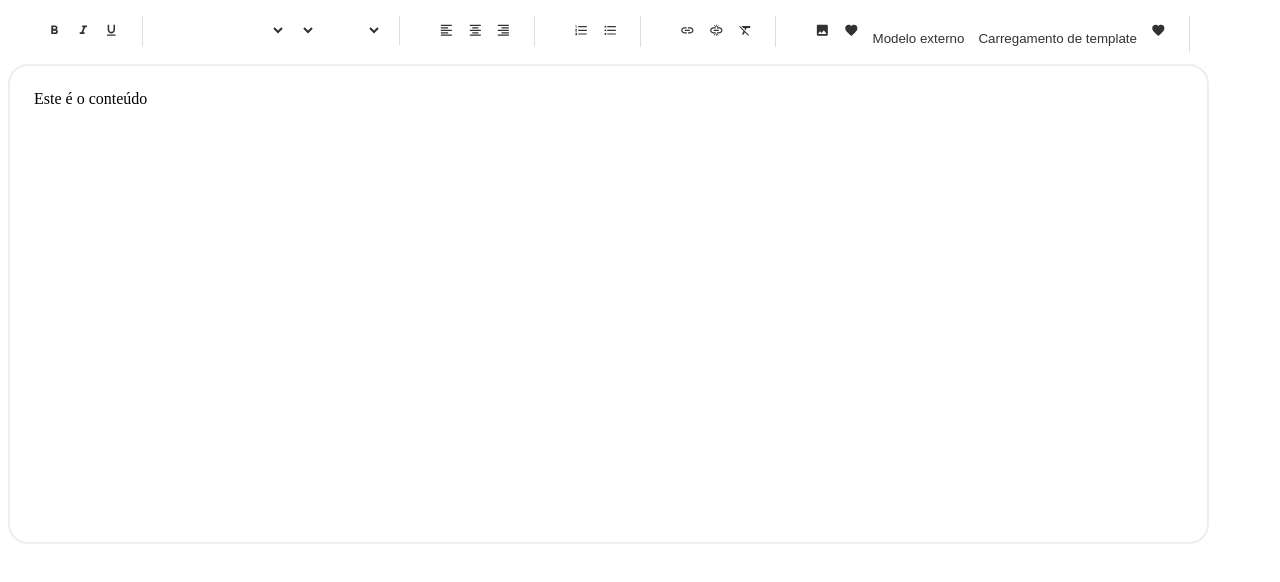
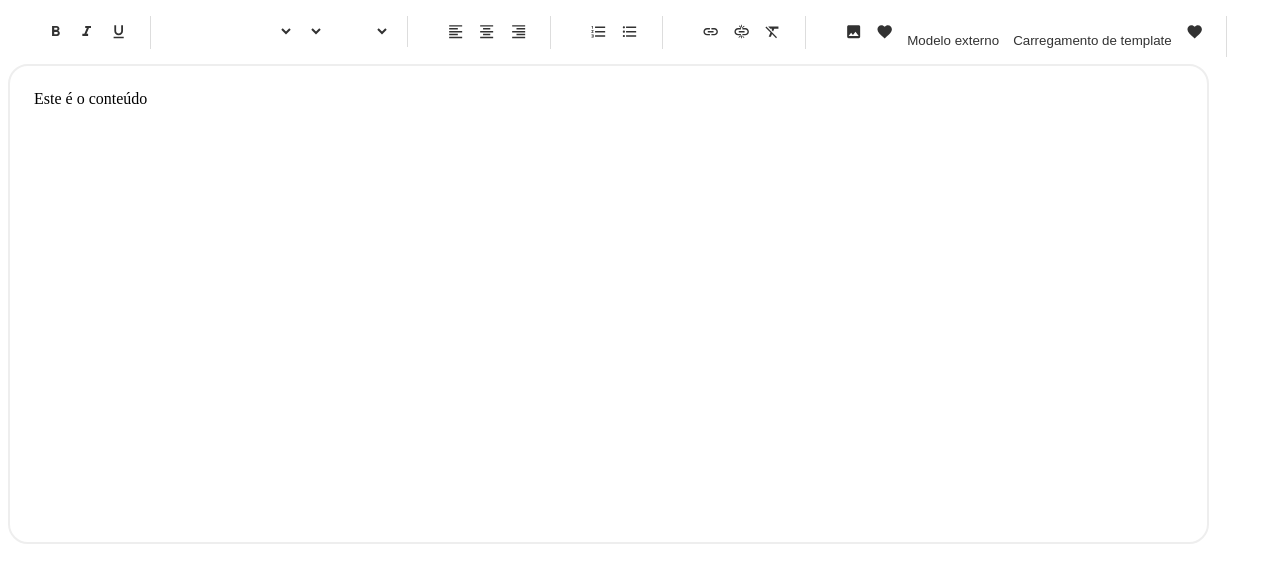
Before and after one commit to gabrielkamimura/editto, a website: page src/teste.html in a window 1280 px wide. Drawn offline with Linux system fonts and the light colour scheme.

Commit message:
Correção de problemas de inconssistência relativa a reoção de dependências #4 #2

```diff
--- a/src/componentes/barraBotoes.js
+++ b/src/componentes/barraBotoes.js
@@ -52,16 +52,6 @@
         btnAtivacao.push({botao: botao, acao: acao});
         this.verificarBotoes();
     };
-
-    /**
-     * Função a ser executada quando for necessário veerificar botões
-     */
-    var fverificacaoBotoes = function() {
-      $this.verificarBotoes();
-    };
-    documento.frame.onclick = fverificacaoBotoes;
-    documento.frame.onkeypress = fverificacaoBotoes;
-    documento.frame.onfocus = fverificacaoBotoes;
 
     /**
      * Adição de elementos padrão caso estes não tenham sido removidos via opções
--- a/src/componentes/documentoEditor.js
+++ b/src/componentes/documentoEditor.js
@@ -91,7 +91,15 @@
      */
     this.setValue = function() {
         this.textarea.value = this.frame.body.innerHTML;
+        // Verificar a ativação dos elementos também
     };
+
+    /**
+     * Chama na barra de botões a funcionalidade de verificação de ações ativas
+     */
+    this.verificarBotoes = function() {
+        editor.obterBarraBotoes().verificarBotoes();
+    }
 
 
     this.frame = this.getIframeDocument('t' + textid);
@@ -191,6 +199,7 @@
     this.iniciarPassagem = function() {
         passaValor = setInterval(function() {
             $this.setValue();
+            $this.verificarBotoes();
         }, 500);
 
     };
--- a/src/scss/theme-generator/componentes/button.scss
+++ b/src/scss/theme-generator/componentes/button.scss
@@ -4,7 +4,7 @@
     border: none;
     margin: 1px;
     box-sizing: border-box;
-    height: 2em;
+    height: 2.2em;
 }
 
 // Visual
@@ -28,7 +28,7 @@
     @extend %formato-itens;
     @extend %visual-botao;
 
-    width: 2em;
+    width: 2.2em;
     border-radius: 50% 50%;
 
     &:active {
```
Also changed, not shown: src/themes/editto-cyan-theme.css, src/themes/editto-purple-theme.css, src/themes/editto-red-theme.css.
